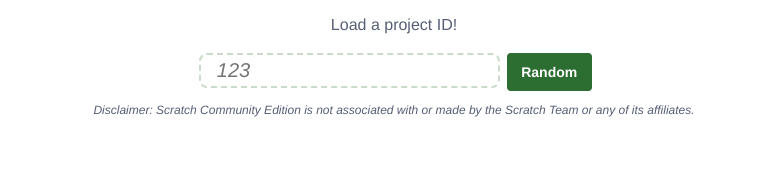
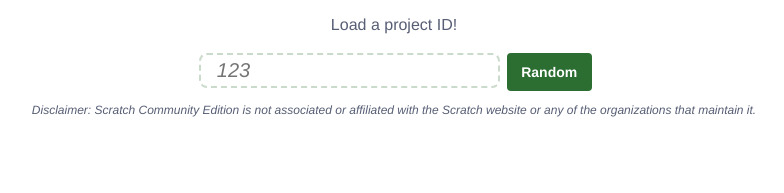
Before and after one commit to ScratchCE/ScratchCE.github.io, a Svelte app: page / in a window 1280 px wide. Shown: the top 193 px of the page, without its empty margins (246-1030 px from the left). Built offline with nearby package versions, Linux system fonts and the light colour scheme.

Commit message:
clearer disclaimer
credits to scratch addons (i think lisa_wolfgang made the SA store page description with the disclaimer that inspired this one)

```diff
--- a/src/App.svelte
+++ b/src/App.svelte
@@ -168,7 +168,7 @@
 		{/if}
 	</div>
 	<p class="disclaimer">
-		Disclaimer: Scratch Community Edition is not associated with or made by the Scratch Team or any of its affiliates.
+		Disclaimer: Scratch Community Edition is not associated or affiliated with the Scratch website or any of the organizations that maintain it.
 	</p>
 </main>
 
```
